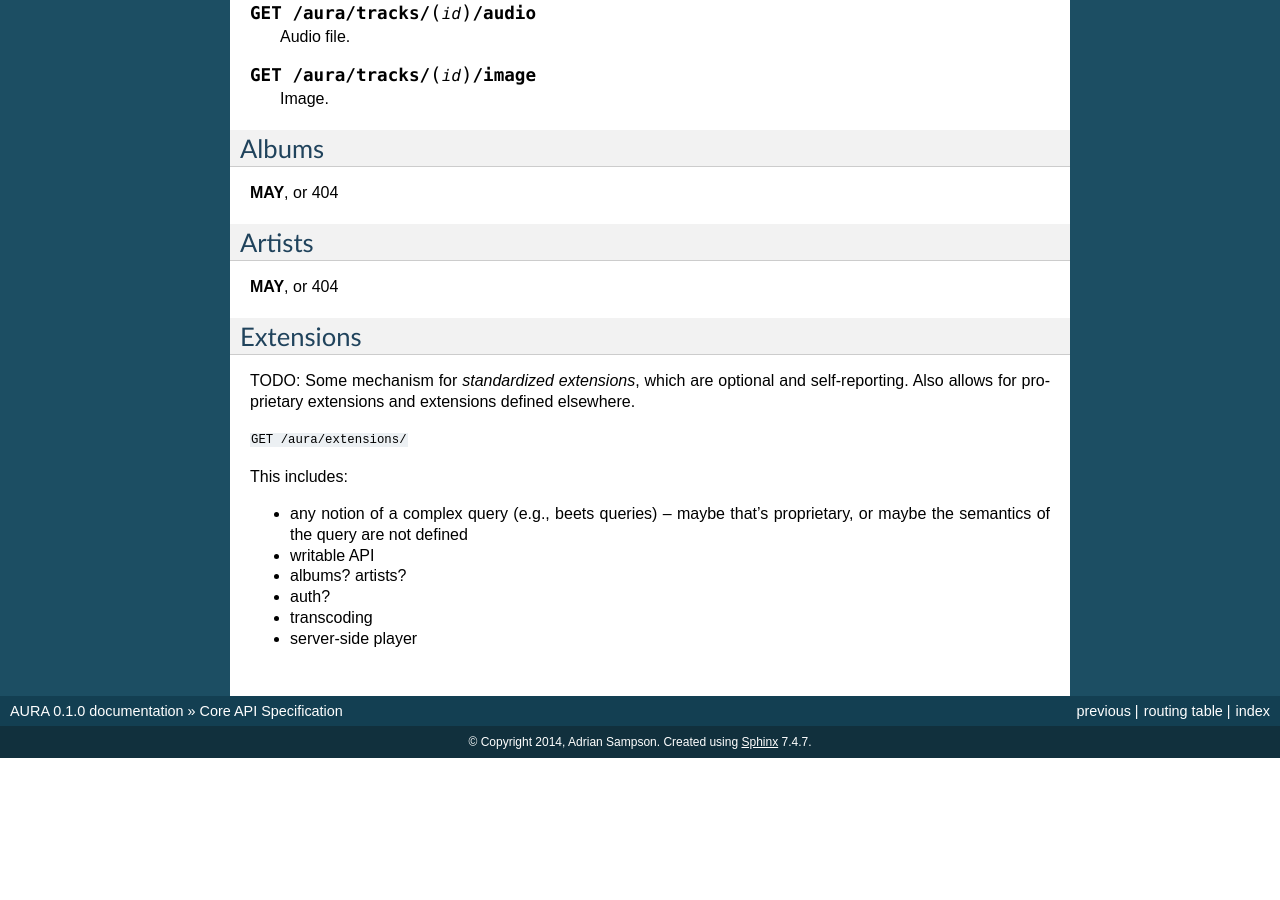
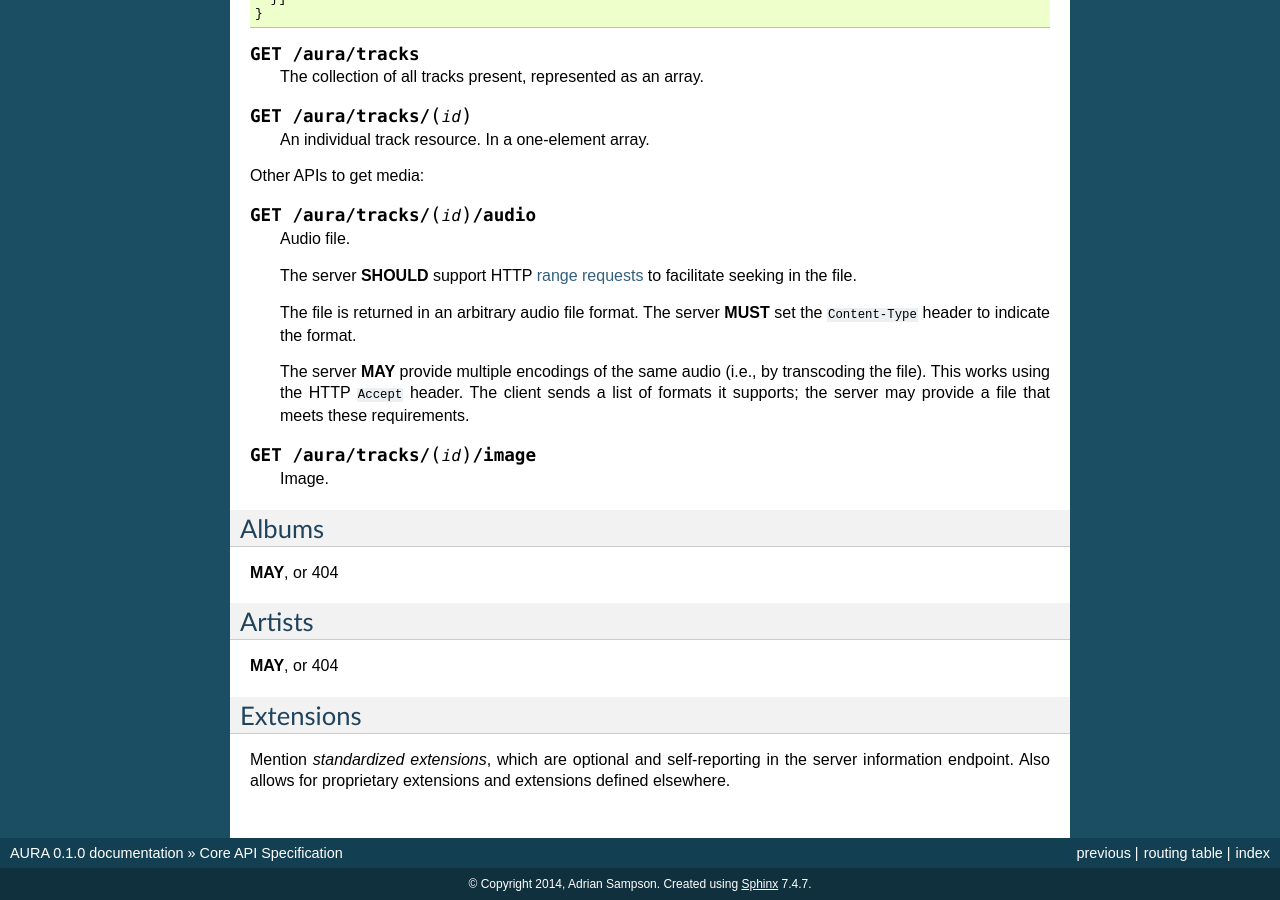
Before and after one commit to beetbox/aura, a Sphinx documentation site: the page built from docs/api.rst, in a window 1280 px wide and 900 px high, scrolled down 1509 px. Built offline with Sphinx 7.4.7, drawn with Linux system fonts in a browser that asks for light colours; before the commit the page ends 2267 px from its top, so only the background shows below that; some of the changed text lies outside the part shown.

Commit message:
More thoughts after brainstorming extensions

```diff
--- a/docs/api.rst
+++ b/docs/api.rst
@@ -15,6 +15,18 @@
 their meaning according to `RFC 2119`_.
 
 .. _RFC 2119: http://tools.ietf.org/html/rfc2119
+
+Server Information
+------------------
+
+.. http:get:: /aura
+
+... or:
+
+.. http:get:: /aura/server
+
+For indicating protocol version, server name and version, authentication
+status, and specific feature flags.
 
 Resources and Collections
 -------------------------
@@ -93,6 +105,19 @@
 
     Audio file.
 
+    The server **SHOULD** support HTTP `range requests`_ to facilitate seeking
+    in the file.
+
+    The file is returned in an arbitrary audio file format. The server
+    **MUST** set the ``Content-Type`` header to indicate the format.
+
+    The server **MAY** provide multiple encodings of the same audio (i.e., by
+    transcoding the file). This works using the HTTP ``Accept`` header. The
+    client sends a list of formats it supports; the server may provide a file
+    that meets these requirements.
+
+    .. _range requests: https://tools.ietf.org/html/draft-ietf-httpbis-p5-range-26
+
 .. http:get:: /aura/tracks/(id)/image
 
     Image.
@@ -113,19 +138,6 @@
 Extensions
 ----------
 
-TODO:
-Some mechanism for *standardized extensions*, which are optional and
-self-reporting. Also allows for proprietary extensions and extensions defined
-elsewhere.
-
-``GET /aura/extensions/``
-
-This includes:
-
-* any notion of a complex query (e.g., beets queries) -- maybe that's
-  proprietary, or maybe the semantics of the query are not defined
-* writable API
-* albums? artists?
-* auth?
-* transcoding
-* server-side player
+Mention *standardized extensions*, which are optional and self-reporting in
+the server information endpoint. Also allows for proprietary extensions and
+extensions defined elsewhere.
```
